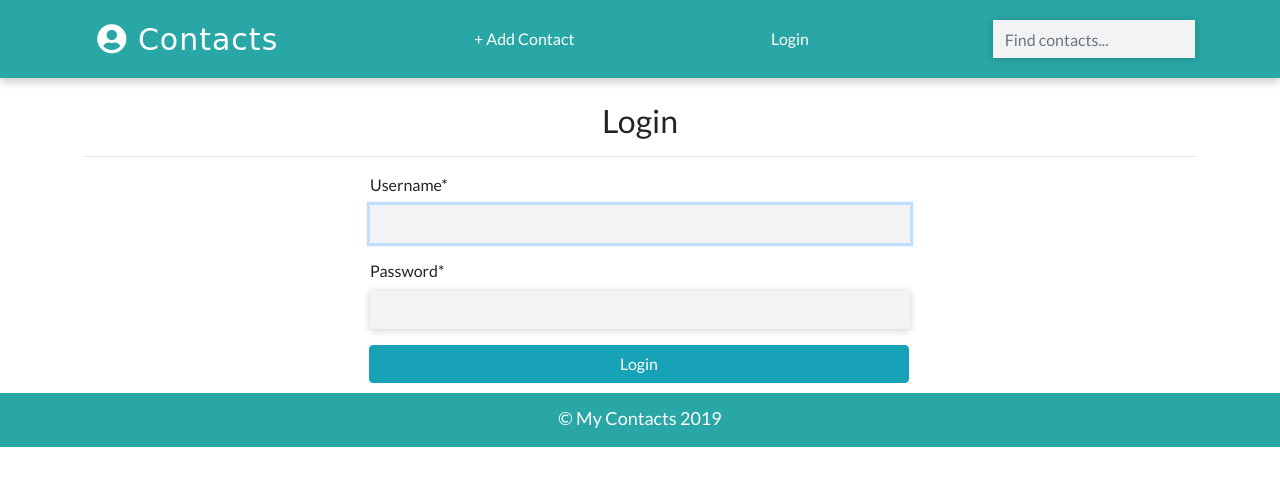
After one commit to cseshahriar/django-contact-management-system, a Django app: page /login/ in a window 1280 px wide. The commit adds this page. Shown: the top 486 px of the page. Run offline with Django 3.2, Linux system fonts and the light colour scheme; some libraries are stand-ins or nearby versions.

Commit message:
login and logout

```diff
--- a/contacts/settings.py
+++ b/contacts/settings.py
@@ -129,3 +129,8 @@ MEDIA_ROOT = os.path.join(BASE_DIR, 'media/')
 MEDIA_URL = '/media/'
 
 CRISPY_TEMPLATE_PACK = 'bootstrap4'
+
+# for authentication
+LOGIN_URL = 'login'
+LOGOUT_URL = 'logout'
+LOGIN_REDIRECT_URL = 'home'
--- a/contacts/urls.py
+++ b/contacts/urls.py
@@ -21,7 +21,8 @@ from django.conf.urls.static import static
 
 urlpatterns = [
     path('admin/', admin.site.urls),
-    path('', include('app.urls'))
+    path('', include('app.urls')),
+    path('', include('django.contrib.auth.urls'))
 ] + static(settings.MEDIA_URL, document_root=settings.MEDIA_ROOT)
 
 # Customizing admin texts
--- a/templates/base.html
+++ b/templates/base.html
@@ -25,6 +25,13 @@
         <i class="fas fa-user-circle"></i>&nbsp;Contacts
       </a>
       <a href="{% url 'create' %}" class="btn btn-default text-white">+ Add Contact</a>
+
+      {% if request.user.is_authenticated %}
+        <a href="{% url 'logout' %}" class="btn btn-default text-white">Logout</a>
+      {% else %}
+        <a href="{% url 'login' %}" class="btn btn-default text-white">Login</a>
+      {% endif %}
+
       <form class="form-inline my-2" action="{% url 'search' %}" method="GET">
         <input class="form-control search-box" type="search" name="search_term" placeholder="Find contacts...">
       </form>
--- /dev/null
+++ b/templates/registration/login.html
@@ -0,0 +1,25 @@
+{% extends 'base.html' %}
+
+{% load crispy_forms_tags %}
+
+{% block title %}
+    Login
+{% endblock title %}
+
+{% block content %}
+    <div class="container">
+        <h2 class="heading font-weight-light text-center">Login</h2>
+        <hr>
+    </div>
+    <div class="container mb-5">
+        <div class="row">
+            <div class="col-6 offset-3">
+                <form action="" method="POST">
+                    {% csrf_token %}
+                    {{ form|crispy }}
+                    <button type="submit" class="w-100 text-white text-center btn btn-info">Login</button>
+                </form>
+            </div>
+        </div>
+    </div>
+{% endblock content %}
```
Also changed, not shown: templates/registration/logged_out.html (added, +19 -0 lines), db.sqlite3.
